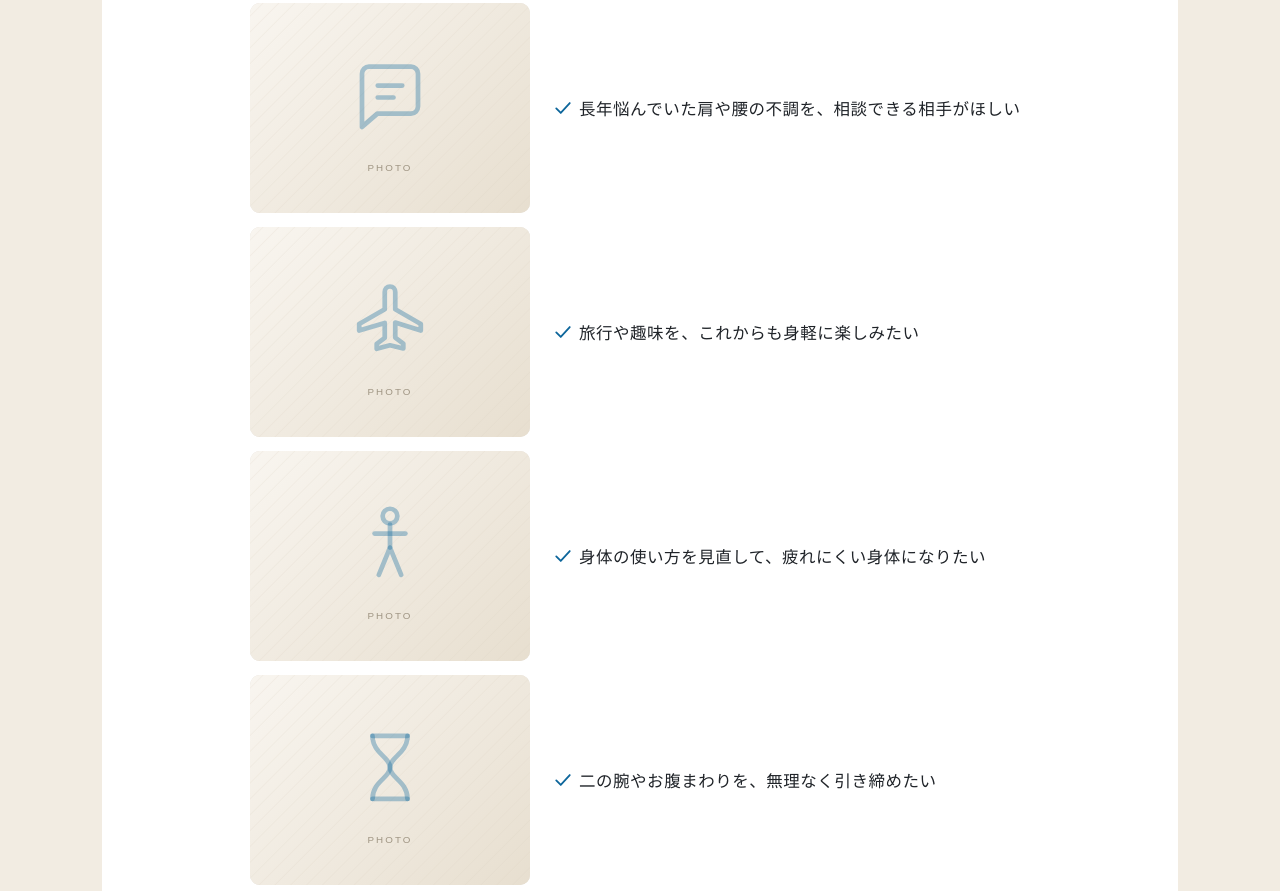
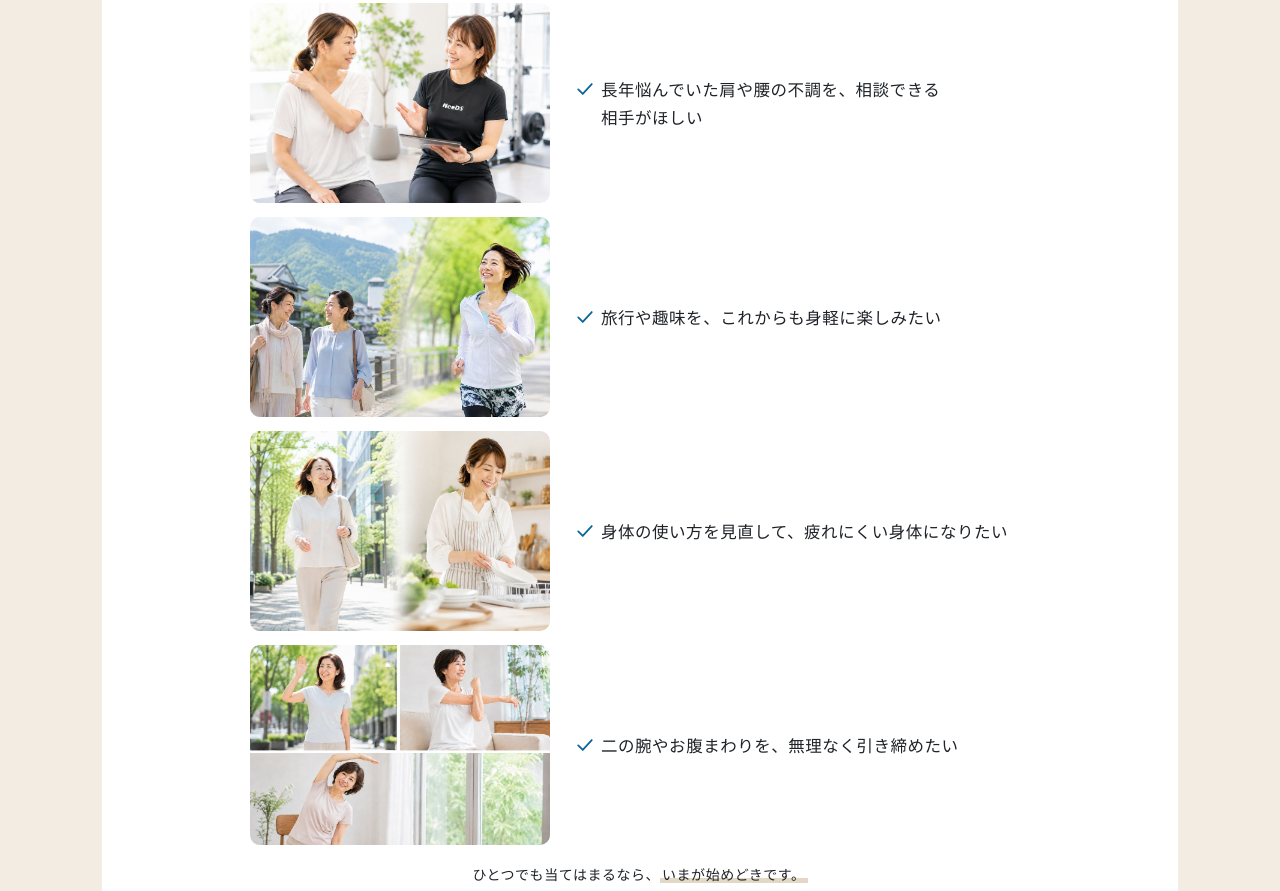
Before and after one commit to nakatsukasa111-tech/needs-woman40-lp2, a plain HTML site: page women-v2/index.html in a window 1280 px wide. Shown: the part 1293-2184 px from the top of the page. Drawn offline with nearby package versions, Linux system fonts and the light colour scheme.

Commit message:
「こんな未来」の4枚をGoogleドライブの実写に差し替え
Googleドライブの共有フォルダから、本日追加された画像を取得して配置。

- images/未来1.jpg … 肩の不調をトレーナーに相談している女性
- images/未来2.jpg … 旅先の並木道を軽やかに歩く女性たち
- images/未来3.jpg … 颯爽と歩き、台所仕事も軽やかにこなす女性
- images/未来4.jpg … 腕や体側を伸ばすストレッチをする女性

処理:
- 元のPNG（1.7〜3.6MB）を3:2で中央トリミングし、幅1000pxのJPEG（品質78・
  プログレッシブ）に変換。4枚合計305KB
- 素材を3:2に統一したため、表示側の aspect-ratio も 2:1 → 3:2 に変更し、
  CSSでの再トリミングが起きないようにした
- デスクトップの画像カラムを280px→300pxに調整
- alt属性を実際の内容に合わせて記述

不要になったプレースホルダー6点（ph-f1〜ph-f6.svg）を削除。
「プロも通う」5点と最終CTAのプレースホルダーは写真未着のため据え置き。

検証:
- 画像24点すべて読み込み・デコード成功（失敗リクエストなし）
- フォント読み込みを確認したうえで、360px / 390px の語中折り返し・
  行末1文字の孤立ともに0件
- 横スクロールなし、JSエラーなし

Co-Authored-By: Claude Opus 5 <noreply@anthropic.com>
Claude-Session: https://claude.ai/code/session_01Re5nFwUBRuEXj6DTQGbL92

```diff
--- a/women-v2/index.html
+++ b/women-v2/index.html
@@ -632,13 +632,12 @@ body{ background:var(--paper-3); }
 @media (min-width:768px){ .proof li{ padding:24px 12px; } .proof b{ font-size:34px; } .proof span{ font-size:12px; } }
 
 .fut4{ display:grid; grid-template-columns:1fr; gap:12px; margin-top:14px; }
-.fut4 img{ width:100%; aspect-ratio:2/1; object-fit:cover; border-radius:10px; background:#e3ded6; display:block; }
+.fut4 img{ width:100%; aspect-ratio:3/2; object-fit:cover; border-radius:10px; background:#e3ded6; display:block; }
 .fut4 .t{ margin-top:8px; display:flex; gap:7px; align-items:flex-start; font-size:14px; line-height:1.55; color:var(--ink); }
 .fut4 .ck{ width:16px; height:16px; margin-top:4px; }
 @media (min-width:768px){
   .fut4{ max-width:780px; margin-left:auto; margin-right:auto; gap:14px; }
-  .fut4 figure{ display:grid; grid-template-columns:280px 1fr; gap:24px; align-items:center; }
-  .fut4 img{ aspect-ratio:4/3; }
+  .fut4 figure{ display:grid; grid-template-columns:300px 1fr; gap:26px; align-items:center; }
   .fut4 .t{ margin-top:0; font-size:16.5px; line-height:1.7; }
   .fut4 .ck{ width:18px; height:18px; margin-top:5px; }
 }
@@ -970,13 +969,13 @@ height="0" width="0" style="display:none;visibility:hidden"></iframe></noscript>
       </div>
 
       <div class="fut4">
-        <figure><img src="images/ph/ph-f1.svg" alt="肩や腰の不調を相談している女性の写真（差し替え待ち）" width="400" height="400" loading="lazy" decoding="async">
+        <figure><img src="images/未来1.jpg" alt="肩の不調をトレーナーに相談している女性" width="1000" height="667" loading="lazy" decoding="async">
           <figcaption class="t"><svg class="ck"><use href="#i-check"></use></svg><span><span class="nw">長年悩んでいた</span><span class="nw">肩や腰の不調を、</span><span class="nw">相談できる</span><span class="nw">相手がほしい</span></span></figcaption></figure>
-        <figure><img src="images/ph/ph-f2.svg" alt="旅行や趣味を楽しむ女性の写真（差し替え待ち）" width="400" height="400" loading="lazy" decoding="async">
+        <figure><img src="images/未来2.jpg" alt="旅先の並木道を軽やかに歩く女性たち" width="1000" height="667" loading="lazy" decoding="async">
           <figcaption class="t"><svg class="ck"><use href="#i-check"></use></svg><span><span class="nw">旅行や趣味を、</span><span class="nw">これからも</span><span class="nw">身軽に楽しみたい</span></span></figcaption></figure>
-        <figure><img src="images/ph/ph-f3.svg" alt="身体の使い方を見直している女性の写真（差し替え待ち）" width="400" height="400" loading="lazy" decoding="async">
+        <figure><img src="images/未来3.jpg" alt="颯爽と歩き、台所仕事も軽やかにこなす女性" width="1000" height="667" loading="lazy" decoding="async">
           <figcaption class="t"><svg class="ck"><use href="#i-check"></use></svg><span><span class="nw">身体の使い方を</span><span class="nw">見直して、</span><span class="nw">疲れにくい身体に</span><span class="nw">なりたい</span></span></figcaption></figure>
-        <figure><img src="images/ph/ph-f4.svg" alt="二の腕やお腹まわりを引き締めるトレーニングの写真（差し替え待ち）" width="400" height="400" loading="lazy" decoding="async">
+        <figure><img src="images/未来4.jpg" alt="腕や体側を伸ばすストレッチをする女性" width="1000" height="667" loading="lazy" decoding="async">
           <figcaption class="t"><svg class="ck"><use href="#i-check"></use></svg><span><span class="nw">二の腕や</span><span class="nw">お腹まわりを、</span><span class="nw">無理なく</span><span class="nw">引き締めたい</span></span></figcaption></figure>
       </div>
 
```
Also changed, not shown: women-v2/images/ph/ph-f1.svg (deleted), women-v2/images/ph/ph-f2.svg (deleted), women-v2/images/ph/ph-f3.svg (deleted), women-v2/images/ph/ph-f4.svg (deleted), women-v2/images/ph/ph-f5.svg (deleted), women-v2/images/ph/ph-f6.svg (deleted), women-v2/images/未来1.jpg (added), women-v2/images/未来2.jpg (added), women-v2/images/未来3.jpg (added), women-v2/images/未来4.jpg (added).
